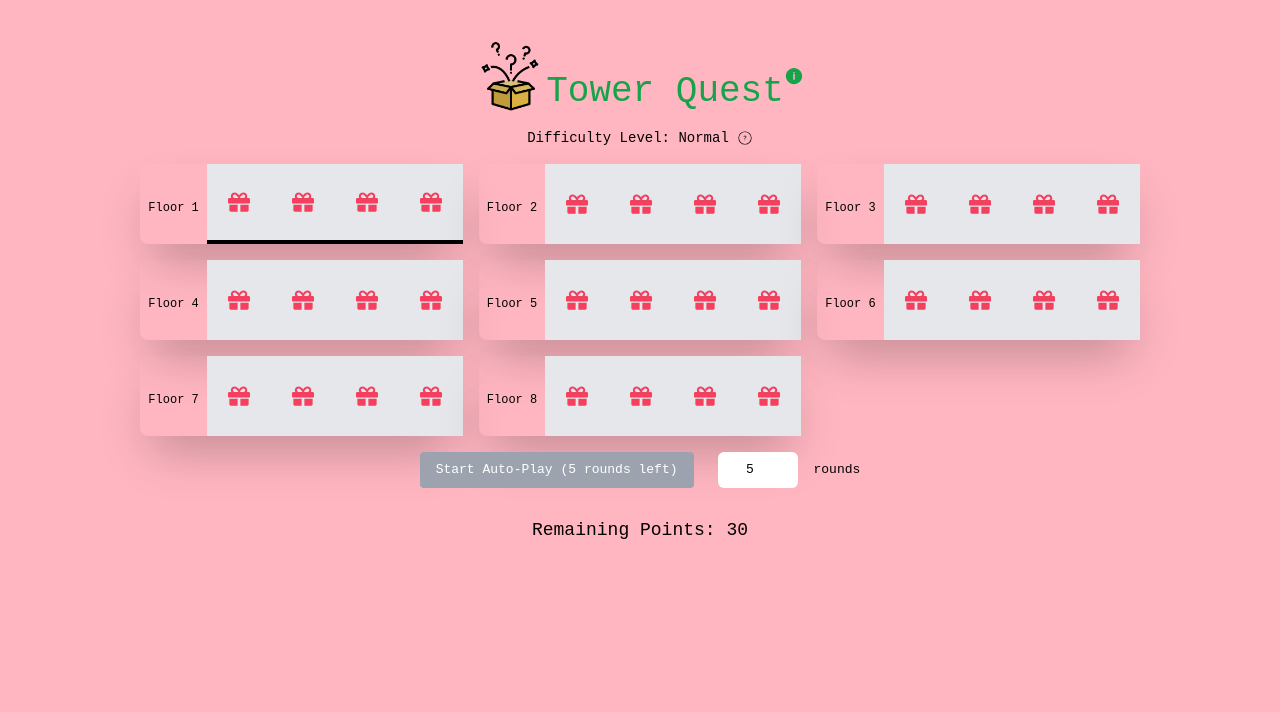
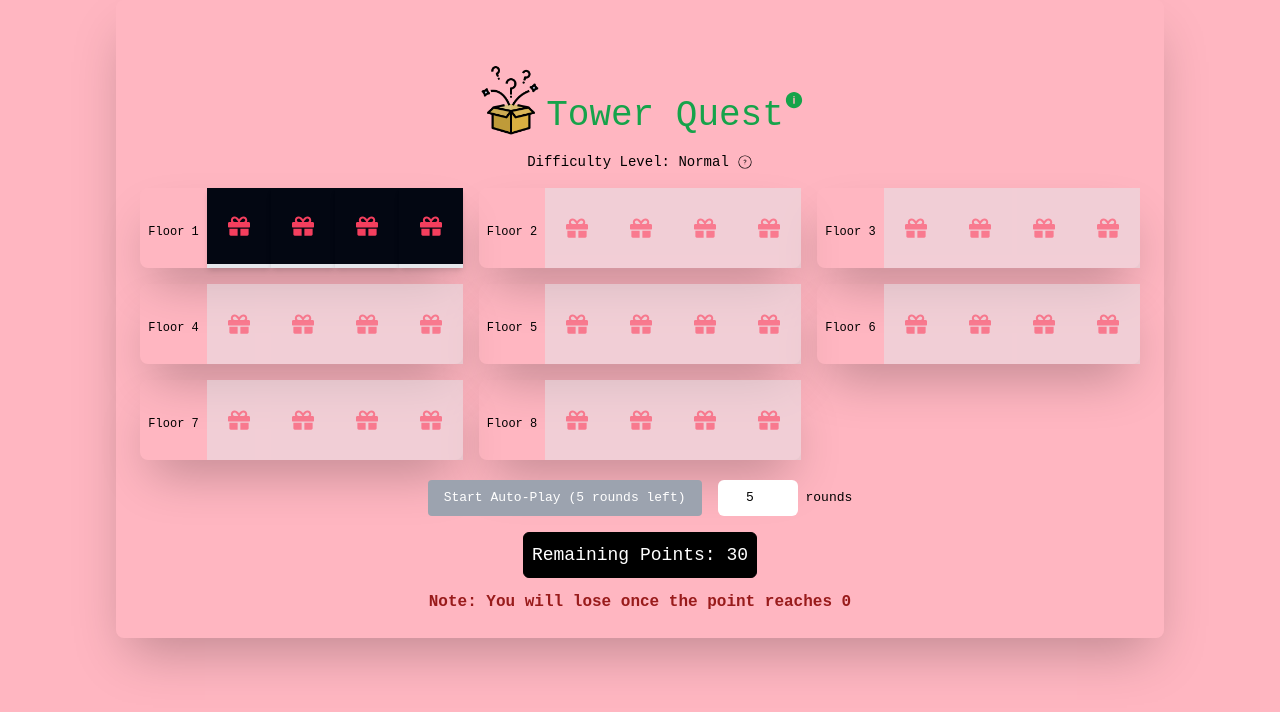
Before and after one commit to RmNj17/tower-quest-manoj, a React (Vite) app: page / in a window 1280 px wide. Both pictures are taken after a click on the button "Normal". Shown: the top 712 px of the page. Built offline with nearby package versions, Linux system fonts and the light colour scheme.

Commit message:
feat: final updates

```diff
--- /dev/null
+++ b/src/components/Autoplay/index.jsx
@@ -0,0 +1,44 @@
+const AutoPlayControls = ({
+  handleStartAutoPlay,
+  handleStopAutoPlay,
+  roundsToPlay,
+  setRoundsToPlay,
+  autoPlay,
+  gameStatus,
+}) => {
+  return (
+    gameStatus === "playing" && (
+      <div className="flex flex-col sm:flex-row justify-center items-center mt-5 -mb-4">
+        <button
+          onClick={handleStartAutoPlay}
+          className={`bg-gray-400 hover:bg-gray-500 text-white py-2 px-4 rounded ${
+            roundsToPlay > 0 && gameStatus === "playing"
+              ? ""
+              : "bg-gray-400 cursor-not-allowed"
+          }`}
+          disabled={roundsToPlay === 0 || gameStatus !== "playing"}
+        >
+          Start Auto-Play ({roundsToPlay ? roundsToPlay : ""} rounds left)
+        </button>
+        {autoPlay && (
+          <button
+            onClick={handleStopAutoPlay}
+            className="ml-4 bg-red-500 hover:bg-red-600 text-white py-2 px-4 rounded"
+          >
+            Stop Auto-Play
+          </button>
+        )}
+        <input
+          type="number"
+          min="1"
+          value={roundsToPlay}
+          onChange={(e) => setRoundsToPlay(parseInt(e.target.value))}
+          className="ml-4 border-gray-300 rounded-md p-2 text-center w-20"
+        />
+        <span className="ml-2">rounds</span>
+      </div>
+    )
+  );
+};
+
+export default AutoPlayControls;
--- a/src/components/Floor/index.jsx
+++ b/src/components/Floor/index.jsx
@@ -1,27 +1,139 @@
-import { FaGift } from "react-icons/fa";
+import React, { useState, useEffect } from "react";
+import { FaGem, FaBomb, FaGift } from "react-icons/fa";
+import SuccessSound from "../../assets/success.m4a";
+import BombSound from "../../assets/bomb.m4a";
 
-const Floor = ({ floorIndex, currentFloor, boxesPerFloor, handleBoxClick }) => (
-  <div className="flex items-center shadow-2xl rounded-lg ">
+const Floor = ({
+  floorIndex,
+  currentFloor,
+  boxesPerFloor,
+  handleBoxClick,
+  difficulty,
+}) => {
+  const [boxIndices, setBoxIndices] = useState([]);
+  const [initialRandomization, setInitialRandomization] = useState(false);
+  const [bombSelected, setBombSelected] = useState(false);
+  const [chosenBoxes, setChosenBoxes] = useState(
+    Array(boxesPerFloor).fill(false)
+  );
+
+  useEffect(() => {
+    const randomizeBoxIndices = () => {
+      const randomizedIndices = Array.from(
+        { length: boxesPerFloor },
+        (_, index) => index
+      );
+      for (let i = randomizedIndices.length - 1; i > 0; i--) {
+        const j = Math.floor(Math.random() * (i + 1));
+        [randomizedIndices[i], randomizedIndices[j]] = [
+          randomizedIndices[j],
+          randomizedIndices[i],
+        ];
+      }
+      setBoxIndices(randomizedIndices);
+    };
+
+    if (!initialRandomization || currentFloor === 1 || bombSelected) {
+      randomizeBoxIndices();
+      setInitialRandomization(true);
+      setBombSelected(false);
+      setChosenBoxes(Array(boxesPerFloor).fill(false));
+    }
+  }, [boxesPerFloor, currentFloor, initialRandomization, bombSelected]);
+
+  useEffect(() => {
+    if (currentFloor > floorIndex + 1) {
+      const audio = new Audio(SuccessSound);
+      audio.play();
+    }
+  }, [currentFloor, floorIndex]);
+
+  useEffect(() => {
+    if (bombSelected) {
+      const audio = new Audio(BombSound);
+      audio.play();
+    }
+  }, [bombSelected]);
+
+  let numGems, numBombs;
+
+  switch (difficulty) {
+    case "normal":
+      numGems = 3;
+      numBombs = 1;
+      break;
+    case "medium":
+      numGems = 2;
+      numBombs = 1;
+      break;
+    case "hard":
+      numGems = 1;
+      numBombs = 2;
+      break;
+    case "impossible":
+      numGems = 1;
+      numBombs = 3;
+      break;
+    default:
+      numGems = 0;
+      numBombs = 0;
+  }
+
+  const handleClick = (boxIndex, boxValue) => {
+    if (boxValue === 0) {
+      setBombSelected(true);
+    }
+    handleBoxClick(floorIndex, boxValue);
+    const updatedChosenBoxes = [...chosenBoxes];
+    updatedChosenBoxes[boxIndex] = true;
+    setChosenBoxes(updatedChosenBoxes);
+  };
+
+  return (
+    <div className="flex items-center shadow-2xl rounded-lg transition-all duration-300">
       <div className="text-xs mb-2 mx-2 mt-4">Floor {floorIndex + 1}</div>
-    {Array.from({ length: boxesPerFloor }).map((_, boxIndex) => (
+      {boxIndices.map((boxIndex) => {
+        let boxValue = 0;
+
+        if (boxIndex < numGems) {
+          boxValue = 1;
+        }
+
+        let content = (
+          <FaGift size={22} className="text-rose-500 cursor-pointer" />
+        );
+        if (boxValue === 0) {
+          content = <FaBomb size={22} className="text-black" />;
+        } else if (boxValue === 1) {
+          content = <FaGem size={22} className="text-sky-500" />;
+        }
+
+        return (
           <div
             key={boxIndex}
             className={`w-16 h-20 flex items-center justify-center bg-gray-200 ${
               currentFloor === floorIndex + 1
-            ? "border-b-4 border-black bg-[#000000]"
+                ? "border-b-4  bg-gray-950 transform shadow-md cursor-pointer"
                 : currentFloor > floorIndex + 1
-            ? "bg-[#6FD08C]"
-            : ""
-        }`}
+                ? "bg-green-300 transform rotate-0"
+                : "opacity-50"
+            } transition-all duration-100`}
+            onClick={
+              currentFloor === floorIndex + 1
+                ? () => handleClick(boxIndex, boxValue)
+                : null
+            }
           >
-        <FaGift
-          onClick={() => handleBoxClick(floorIndex)}
-          size={22}
-          className="cursor-pointer hover:text-green-600 text-rose-500"
-        />
-      </div>
-    ))}
+            {chosenBoxes[boxIndex] || currentFloor > floorIndex + 1 ? (
+              content
+            ) : (
+              <FaGift size={22} className="text-rose-500 cursor-pointer" />
+            )}
           </div>
         );
+      })}
+    </div>
+  );
+};
 
 export default Floor;
--- /dev/null
+++ b/src/components/Footer/index.jsx
@@ -0,0 +1,43 @@
+const Footer = ({
+  gameStatus,
+  handleRestart,
+  points,
+  handleChangeDifficulty,
+}) => {
+  // Display points as 0 if it's negative
+  const displayPoints = points < 0 ? 0 : points;
+
+  return (
+    <div>
+      <div className="flex gap-4 my-4 justify-center">
+        {!["playing"].includes(gameStatus) && (
+          <button
+            onClick={handleRestart}
+            className="bg-green-500 hover:bg-green-600 text-white py-2 px-4 rounded"
+          >
+            Restart again
+          </button>
+        )}
+        {!["playing"].includes(gameStatus) && (
+          <button
+            onClick={handleChangeDifficulty}
+            className="bg-purple-500 hover:bg-purple-600 text-white py-2 px-4 rounded"
+          >
+            Change difficulty
+          </button>
+        )}
+      </div>
+      <div className="text-lg w-fit mx-auto  rounded-md bg-black text-white border border-black p-2 hover:bg-white hover:text-black">
+        {gameStatus === "won" ? "Total Points" : "Remaining Points"}:{" "}
+        {displayPoints}
+      </div>
+      {gameStatus === "playing" && (
+        <div className="text-base font-extrabold mt-3 text-center text-red-800">
+          Note: You will lose once the point reaches 0
+        </div>
+      )}
+    </div>
+  );
+};
+
+export default Footer;
--- a/src/components/Header/index.jsx
+++ b/src/components/Header/index.jsx
@@ -12,13 +12,13 @@ const Header = ({ difficultyLevel }) => (
       <IoIosInformationCircle
         data-tooltip-id="my-tooltip"
         data-tooltip-variant="info"
-        data-tooltip-content="Tower Quest features eight floors, each with a set number of boxes. Players begin at the bottom floor and select a box. If you uncover a gem, you advance to the next floor; if you reveal a bomb, the game ends. The goal is to ascend to the top floor by selecting gems while avoiding bombs."
+        data-tooltip-content="Tower Quest features eight floors, each with a set number of boxes. Players begin at the  floor 1 and select a box. If you uncover a gem, you advance to the next floor; if you reveal a bomb, the game resets to the beginning until your points become zero. The goal is to ascend to the top floor by selecting gems while avoiding bombs."
         size={20}
         className="cursor-pointer"
       />
     </div>
     {difficultyLevel && (
-      <div className="text-sm mb-4 flex items-center gap-2">
+      <div className="text-sm mb-4 flex items-center justify-center gap-2">
         Difficulty Level:{" "}
         {difficultyLevel.charAt(0).toUpperCase() + difficultyLevel.slice(1)}
         <CiCircleQuestion
--- /dev/null
+++ b/src/components/Message/index.jsx
@@ -0,0 +1,42 @@
+const Message = ({ gameStatus, difficultyLevel }) => {
+  if (gameStatus === "won") {
+    switch (difficultyLevel) {
+      case "impossible":
+        return (
+          <div className="text-sm font-extrabold text-green-600">
+            Wow! Only 1% players have completed this level
+          </div>
+        );
+      case "hard":
+        return (
+          <div className="text-sm font-extrabold text-green-600">
+            Wow! Only 5% players have completed this level
+          </div>
+        );
+      case "medium":
+        return (
+          <div className="text-sm font-extrabold text-green-600">
+            You have been listed in the top 50% players have completed this
+            level
+          </div>
+        );
+      case "normal":
+        return (
+          <div className="text-sm text-center font-extrabold text-green-600">
+            Too easy? Try by changing the difficulty level 😎
+          </div>
+        );
+      default:
+        break;
+    }
+  } else if (gameStatus === "lost") {
+    return (
+      <div className="text-xl text-red-600">
+        Game Over! You lost all your points.
+      </div>
+    );
+  }
+  return null;
+};
+
+export default Message;
--- a/src/components/PopupModal/index.jsx
+++ b/src/components/PopupModal/index.jsx
@@ -10,7 +10,7 @@ const DialogBox = ({ setDifficultyLevel, setGameStarted }) => {
 
   useEffect(() => {
     const handleResize = () => {
-      setIsMobile(window.innerWidth < 768);
+      setIsMobile(window.innerWidth <= 768);
     };
 
     handleResize();
@@ -47,29 +47,30 @@ const DialogBox = ({ setDifficultyLevel, setGameStarted }) => {
         }}
         styles={{
           modal: {
-            width: isMobile ? "90%" : "auto",
+            width: "auto",
             maxWidth: isMobile ? "unset" : "500px",
           },
         }}
       >
-        <h2 className="text-lg text-[#00aeef] font-mono flex items-center justify-center gap-2">
-          Hello there, Lets begin to play{" "}
+        <h2 className="text-lg text-[#00aeef] font-mono flex items-center justify-center gap-2 flex-col md:flex-row lg:flex-row">
+          <span className="text-center">Hello there, Lets begin to play</span>{" "}
           <span className="font-bold font-mono">Tower Quest</span>{" "}
           <IoIosInformationCircle
             data-tooltip-id="my-tooltip"
             data-tooltip-variant="info"
-            data-tooltip-content="Tower Quest features eight floors, each with a set number of boxes. Players begin at the bottom floor and select a box. If you uncover a gem, you advance to the next floor; if you reveal a bomb, the game ends. The goal is to ascend to the top floor by selecting gems while avoiding bombs."
+            data-tooltip-content="Tower Quest features eight floors, each with a set number of boxes. Players begin at the  floor 1 and select a box. If you uncover a gem, you advance to the next floor; if you reveal a bomb, the game resets to the beginning until your points become zero. The goal is to ascend to the top floor by selecting gems while avoiding bombs."
             size={20}
             className="cursor-pointer"
           />
         </h2>
         <p className="text-center my-3 text-black font-mono italic text-xs font-bold">
-         You have 50 points out of which 20 points will be deducted to activate the game.
+          You have 50 points out of which 20 points will be deducted to activate
+          the game.
         </p>
         <p className="text-center my-3 text-black font-mono">
           Please choose the difficulty level
         </p>
-        <div className="flex flex-wrap justify-center font-mono">
+        <div className="flex flex-wrap justify-center font-mono flex-col md:flex-row lg:flex-row">
           <button
             onClick={() => handleDifficultyLevelSelect("normal")}
             className="bg-blue-300 hover:bg-blue-400 text-white py-2 px-4 rounded m-2"
--- a/src/index.css
+++ b/src/index.css
@@ -72,4 +72,11 @@ body {
   border-radius: 10px;
   text-align: justify;
   font-family: monospace;
+  z-index: 1000;
 }
+
+@media only screen and (max-width: 768px) {
+  #my-tooltip {
+    max-width: 260px;
+  }
+}
--- a/src/pages/TowerQuestBase/index.jsx
+++ b/src/pages/TowerQuestBase/index.jsx
@@ -5,6 +5,9 @@ import Header from "../../components/Header";
 import loseSound from "../../assets/lose.m4a";
 import winSound from "../../assets/win.m4a";
 import { toast } from "react-hot-toast";
+import Footer from "../../components/Footer";
+import AutoPlayControls from "../../components/Autoplay";
+import Message from "../../components/Message";
 
 const Game = () => {
   const [gameStarted, setGameStarted] = useState(false);
@@ -15,7 +18,6 @@ const Game = () => {
   const [currentFloor, setCurrentFloor] = useState(1);
   const [autoPlay, setAutoPlay] = useState(false);
   const [roundsToPlay, setRoundsToPlay] = useState(5);
-  const [maxRounds, setMaxRounds] = useState(5);
   const [points, setPoints] = useState(50);
   const loseSoundRef = useRef(new Audio(loseSound));
   const winSoundRef = useRef(new Audio(winSound));
@@ -28,8 +30,10 @@ const Game = () => {
         newBoxesPerFloor = 4;
         break;
       case "medium":
+        newBoxesPerFloor = 3;
         break;
       case "hard":
+        newBoxesPerFloor = 3;
         break;
       case "impossible":
         newBoxesPerFloor = 4;
@@ -40,13 +44,6 @@ const Game = () => {
     setTotalFloors(newTotalFloors);
     setBoxesPerFloor(newBoxesPerFloor);
   }, [difficultyLevel]);
-
-  useEffect(() => {
-    setMaxRounds(totalFloors - currentFloor + 1);
-    if (roundsToPlay > totalFloors - currentFloor + 1) {
-      setRoundsToPlay(totalFloors - currentFloor + 1);
-    }
-  }, [currentFloor, totalFloors]);
 
   useEffect(() => {
     if (gameStatus === "lost") {
@@ -65,32 +62,11 @@ const Game = () => {
     }
   }, [gameStatus]);
 
-  useEffect(() => {
-    if (autoPlay && roundsToPlay > 0 && gameStatus === "playing") {
-      const timeout = setTimeout(() => {
-        handleBoxClick(currentFloor - 1);
-        setRoundsToPlay(roundsToPlay - 1);
-        if (roundsToPlay === 1) {
-          setAutoPlay(false);
-        }
-      }, 1000);
-      return () => clearTimeout(timeout);
-    }
-  }, [autoPlay, roundsToPlay, gameStatus, currentFloor]);
-
-  const handleBoxClick = (floorIndex) => {
+  const handleBoxClick = (floorIndex, boxValue) => {
     if (gameStatus !== "playing" || floorIndex + 1 !== currentFloor) return;
     toast.dismiss();
-    const gemProbability = {
-      normal: 0.8,
-      medium: 0.65,
-      hard: 0.35,
-      impossible: 0.1,
-    }[difficultyLevel];
 
-    const isGem = Math.random() < gemProbability;
-
-    if (isGem) {
+    if (boxValue === 1) {
       if (currentFloor === totalFloors) {
         setGameStatus("won");
         setAutoPlay(false);
@@ -98,51 +74,82 @@ const Game = () => {
         setCurrentFloor(currentFloor + 1);
         switch (difficultyLevel) {
           case "normal":
-            toast("Good job!", {
-              icon: "💎",
-            });
+            toast("You've found 💎");
             setBoxesPerFloor(4);
-            setPoints(points + 5);
+            setPoints(points + 10);
             break;
           case "medium":
-            toast("Good job!", {
-              icon: "💎",
-            });
+            toast("You've found 💎");
+            setBoxesPerFloor(3);
             setPoints(points + 10);
             break;
           case "hard":
-            toast("Good job!", {
-              icon: "💎",
-            });
-            setPoints(points + 30);
+            toast("You've found 💎");
+            setBoxesPerFloor(3);
+            setPoints(points + 5);
             break;
           case "impossible":
-            toast("Good job!", {
-              icon: "💎",
-            });
+            toast("You've found 💎");
             setBoxesPerFloor(4);
-            setPoints(points + 50);
+            setPoints(points + 5);
             break;
           default:
             break;
         }
       }
     } else {
-      setPoints(points - 5);
-      if (points - 5 <= 0) {
+      setPoints(points - 15);
+      if (points - 15 <= 0) {
         setGameStatus("lost");
         setAutoPlay(false);
       } else {
-        toast("Ops! That's a bomb", {
+        toast("Ops! That's a bomb 😭", {
           icon: "💣",
         });
         setGameStatus("playing");
         setCurrentFloor(1);
-        setAutoPlay(false);
         setRoundsToPlay(5);
       }
     }
   };
+
+  useEffect(() => {
+    if (autoPlay && roundsToPlay > 0 && gameStatus === "playing") {
+      const timeout = setTimeout(() => {
+        let boxValue;
+        switch (difficultyLevel) {
+          case "normal":
+            boxValue = Math.random() < 0.95 ? 1 : 0;
+            break;
+          case "medium":
+            boxValue = Math.random() < 0.75 ? 1 : 0;
+            break;
+          case "hard":
+            boxValue = Math.random() < 0.55 ? 1 : 0;
+            break;
+          case "impossible":
+            boxValue = Math.random() < 0.15 ? 1 : 0;
+            break;
+          default:
+            boxValue = Math.random() < 0.5 ? 0 : 1;
+            break;
+        }
+        handleBoxClick(currentFloor - 1, boxValue);
+        setRoundsToPlay(roundsToPlay - 1);
+        if (roundsToPlay === 1 || gameStatus !== "playing") {
+          setAutoPlay(false);
+        }
+      }, 1000);
+      return () => clearTimeout(timeout);
+    }
+  }, [
+    autoPlay,
+    roundsToPlay,
+    gameStatus,
+    currentFloor,
+    handleBoxClick,
+    difficultyLevel,
+  ]);
 
   const handleStartAutoPlay = () => {
     if (roundsToPlay > 0 && gameStatus === "playing") {
@@ -154,8 +161,14 @@ const Game = () => {
     setAutoPlay(false);
   };
 
-  const handleReload = () => {
+  const handleChangeDifficulty = () => {
     window.location.reload();
+  };
+
+  const handleRestart = () => {
+    setGameStatus("playing");
+    setCurrentFloor(1);
+    setPoints(30);
   };
 
   const handleGameActivation = () => {
@@ -177,7 +190,7 @@ const Game = () => {
         />
       )}
       {gameStarted && (
-        <>
+        <div className="shadow-2xl p-6 rounded-lg">
           <Header difficultyLevel={difficultyLevel} />
           <div className="grid grid-cols-1 sm:grid-cols-2 md:grid-cols-3 lg:grid-cols-3 gap-4">
             {Array.from({ length: totalFloors }).map(
@@ -189,64 +202,33 @@ const Game = () => {
                     currentFloor={currentFloor}
                     boxesPerFloor={boxesPerFloor}
                     handleBoxClick={handleBoxClick}
+                    difficulty={difficultyLevel}
                   />
                 )
             )}
           </div>
           {gameStatus === "won" && (
             <div className="text-xl text-green-600">
-              Congratulations! You reached the top!
+              Congratulations! You've reached the top!
             </div>
           )}
-          {gameStatus === "lost" && (
-            <div className="text-xl text-red-600">
-              Game Over! You lost all your points.
-            </div>
-          )}
-          {gameStatus === "playing" && (
-            <div className="flex flex-col gap-2 sm:flex-row justify-center items-center mt-4">
-              <button
-                onClick={handleStartAutoPlay}
-                className={`bg-gray-400 hover:bg-gray-500 text-white py-2 px-4 rounded ${
-                  roundsToPlay > 0 && gameStatus === "playing"
-                    ? ""
-                    : "bg-gray-400 cursor-not-allowed"
-                }`}
-                disabled={roundsToPlay === 0 || gameStatus !== "playing"}
-              >
-                Start Auto-Play ({roundsToPlay ? roundsToPlay : ""} rounds left)
-              </button>
-              {autoPlay && (
-                <button
-                  onClick={handleStopAutoPlay}
-                  className="ml-4 bg-red-500 hover:bg-red-600 text-white py-2 px-4 rounded"
-                >
-                  Stop Auto-Play
-                </button>
-              )}
-              <input
-                type="number"
-                min="1"
-                max={maxRounds}
-                value={roundsToPlay}
-                onChange={(e) => setRoundsToPlay(parseInt(e.target.value))}
-                className="ml-4 border-gray-300 rounded-md p-2 text-center w-20"
-              />
-              <span className="ml-2">rounds</span>
-            </div>
-          )}
-          <div className="flex gap-4 mt-4">
-            {!["playing"].includes(gameStatus) && (
-              <button
-                onClick={handleReload}
-                className="bg-green-500 hover:bg-green-600 text-white py-2 px-4 rounded"
-              >
-                Restart again
-              </button>
-            )}
-          </div>
-          <div className="text-lg mt-3">Remaining Points: {points}</div>
-        </>
+          <Message gameStatus={gameStatus} difficultyLevel={difficultyLevel} />
+          <AutoPlayControls
+            handleStartAutoPlay={handleStartAutoPlay}
+            handleStopAutoPlay={handleStopAutoPlay}
+            roundsToPlay={roundsToPlay}
+            setRoundsToPlay={setRoundsToPlay}
+            autoPlay={autoPlay}
+            gameStatus={gameStatus}
+          />
+          <Footer
+            gameStatus={gameStatus}
+            handleRestart={handleRestart}
+            handleChangeDifficulty={handleChangeDifficulty}
+            points={points}
+            difficultyLevel={difficultyLevel}
+          />
+        </div>
       )}
     </div>
   );
```
Also changed, not shown: 2 other files (tests, documents, lock files or other folders). Lines whose indentation alone changed are shown as unchanged.
